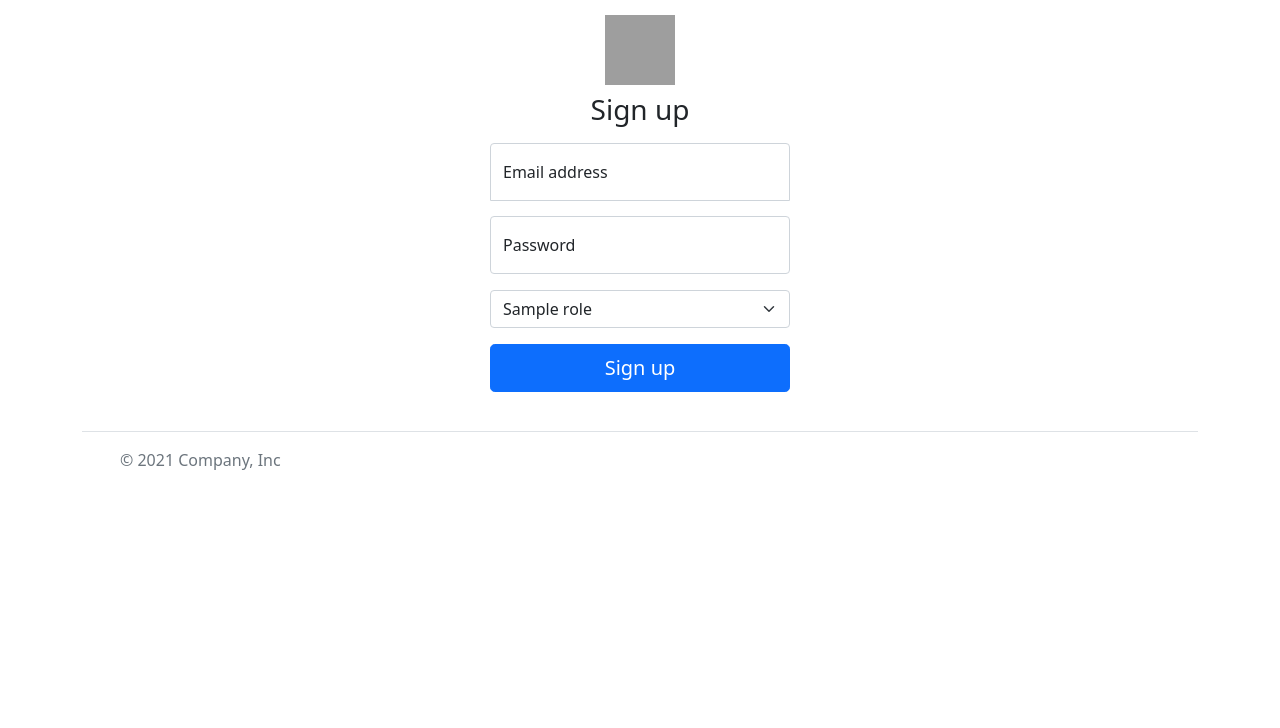
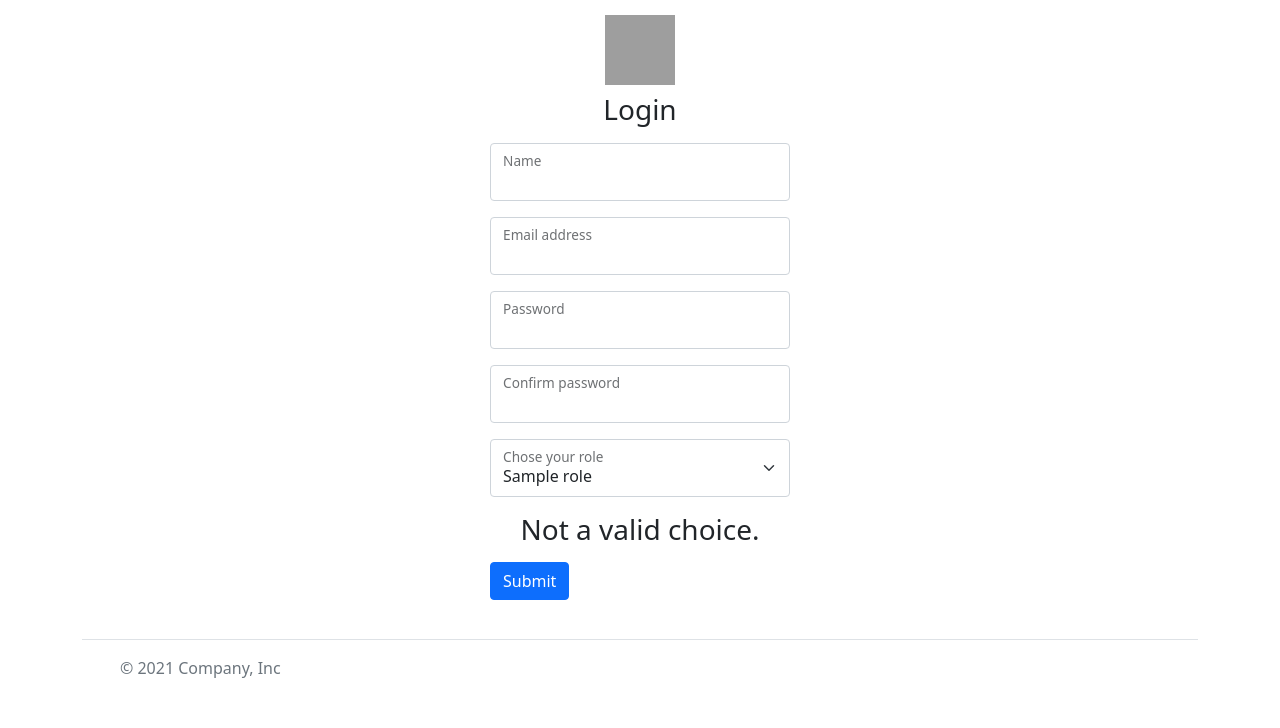
Before and after one commit to namesEnded/learning_platform, a Flask app: page /signup in a window 1280 px wide. Shown: the part 72-800 px from the top of the page. Run offline with Flask 2, Linux system fonts and the light colour scheme; tables that the repository leaves empty hold one stand-in row (values such as "Sample post"); some libraries are stand-ins or nearby versions; grey boxes are pictures that could not be loaded.

Commit message:
add: sign up function

```diff
--- a/app.py
+++ b/app.py
@@ -1,10 +1,12 @@
 import os
 import database
 from dotenv import load_dotenv
+
+import models
 from database import db
 from flask import Flask, render_template, url_for, request, redirect, flash, session, abort
 import commands
-from models import Course, Menu
+from models import Course, Menu, User
 from flask_migrate import Migrate
 from forms import LoginForm, SignupForm
 from werkzeug.security import generate_password_hash, check_password_hash
@@ -23,6 +25,7 @@ database.init_app(app)
 commands.start_app(app)
 migrate = Migrate(app, db)
 
+
 # menuItems = [{"name": "Main", "url": "/"},
 #              {"name": "About", "url": "/about"},
 #              {"name": "Create course", "url": "/create_course"},
@@ -35,7 +38,7 @@ def menu_items():
         if items:
             return items
     except:
-     print("!!! Error while getting menu items! !!!")
+        print("!!! Error while getting menu items! !!!")
     return []
 
 
@@ -132,13 +135,11 @@ def pageNotFound(error):
 def login():
     name = None
     form = LoginForm()
-
+    print(form.errors)
     if form.validate_on_submit():
+        print(form.email.data)
         name = form.email.data
         form.email.data = ""
-
-
-
 
     # # TODO: When tables with user login data appear - fix authorization
     # if 'userLogged' in session:
@@ -147,21 +148,56 @@ def login():
     #     session['userLogged'] = request.form['email']
     #     return redirect(url_for('profile', email=session['userLogged']))
 
-    return render_template('login.html', title="Authorization", menuItems=menu_items(),name=name, form=form)
+    return render_template('login.html', title="Authorization", menuItems=menu_items(), name=name, form=form)
 
 
 @app.route('/signup', methods=['POST', 'GET'])
 def signup():
-    # name = None
-    # form = LoginForm()
-    #
-    # if form.validate_on_submit():
-    #     name = form.email.data
-    #     form.email.data = ""
-    form = SignupForm()
-    return render_template('signup.html', title="Sign up", menuItems=menu_items(), form=form)
+    signup_form = SignupForm()
+    is_submitted = False
+    is_validate = False
+    is_successful = False
+    user_name = ''
+    signup_user = None
 
+    if signup_form.is_submitted():
+        is_submitted = True
 
+    if signup_form.validate():
+        is_validate = True
+
+    if not signup_form.errors:
+        signup_form_errors = "all is fine"
+    else:
+        signup_form_errors = signup_form.errors
+
+    print("Sign up form: submitted = {}, validate = {}.".format(is_submitted, is_validate))
+    print("Sign up form errors: {}".format(signup_form_errors))
+
+    if signup_form.validate_on_submit():
+        user = User.query.filter_by(e_mail=signup_form.email.data).first()
+        if user is None:
+            role = models.Role.query.get(signup_form.role_id.data.id)
+            password_hash = generate_password_hash(signup_form.password_hash.data, "sha256")
+            signup_user = User(name=signup_form.name.data, role=role, password_hash=password_hash,
+                               e_mail=signup_form.email.data)
+            user_name = signup_form.name.data
+            is_successful = True
+            db.session.add(signup_user)
+            db.session.commit()
+        signup_form.name.data = ''
+        signup_form.email.data = ''
+        signup_form.password_hash.data = ''
+        tmp_role = models.Role.query.get(1)
+
+        signup_form.role_id.data = tmp_role
+
+    #     user = User.query.filter_by(email=form.email.data).first()
+    #     if user is None:
+    #         user
+
+    return render_template('signup.html', title="Signup", menuItems=menu_items(), signup_form=signup_form,
+                           is_successful=is_successful, signup_user=signup_user)
 
 
 @app.route('/profile/<email>')
--- a/forms.py
+++ b/forms.py
@@ -2,7 +2,7 @@ import wtforms
 from models import Role
 from flask_wtf import FlaskForm
 from wtforms import StringField, SubmitField, PasswordField, BooleanField, SelectField
-from wtforms.validators import DataRequired, Length, Email, InputRequired
+from wtforms.validators import DataRequired, Length, Email, InputRequired, EqualTo
 from wtforms_sqlalchemy.fields import QuerySelectField;
 
 
@@ -12,12 +12,15 @@ class LoginForm(FlaskForm):
     remember = BooleanField("Remember me", default=False)
     submit = SubmitField("Login")
 
+
 def choice_query():
     return Role.query
 
+
 class SignupForm(FlaskForm):
-    name = StringField("Name: ", validators=[Email()])
+    name = StringField("Name: ", validators=[DataRequired()])
     email = StringField("Email: ", validators=[Email()])
-    password = PasswordField("Password: ", validators=[DataRequired(), Length(min=4, max=100)])
+    password_hash = PasswordField("Password: ", validators=[DataRequired(), EqualTo('password_hash2', message="Password must match!"), Length(min=4, max=100)])
+    password_hash2 = PasswordField("Confirm password: ", validators=[DataRequired(), Length(min=4, max=100)])
     role_id = QuerySelectField(query_factory=choice_query, allow_blank=False, get_label="name")
-    submit = SubmitField("Sign up")
+    submit = SubmitField("Submit")
--- a/templates/signup.html
+++ b/templates/signup.html
@@ -1,13 +1,34 @@
 {% extends 'base.html' %}
 
 {% block title %}
-ABOUT TITLE
+SIGN UP TITLE
 {% endblock %}
 
 {% block content %}
 {{ super() }}
+{% if is_successful %}
 
+<div class="video-background-holder">
+  <div class="video-background-overlay"></div>
+  <video playsinline="playsinline" autoplay="autoplay" muted="muted" loop="loop">
+        <source src="https://media.giphy.com/media/aWRWTF27ilPzy/giphy.mp4" type="video/mp4">
+    </video>
+  <div class="video-background-content container h-100">
+    <div class="d-flex h-100 text-center align-items-center">
+      <div class="w-100 text-white">
+        <h1 class="display-4">Hello, {{ signup_user.name}} </h1>
+        <p class="lead mb-0">Your email: {{ signup_user.e_mail }}, and your password is {{ signup_user.password_hash }}, oh thats is joke (¬‿¬ ) </p>
+        <p class="lead">Back to  <a href="{{ url_for('index')}}" class="text-white">
+                    <u>main page</u></a>
+        </p>
+      </div>
+    </div>
+  </div>
+</div>
+
+{% else %}
   <form action="/signup" method="POST" class="form-signin">
+      {{ signup_form.hidden_tag() }}
         <div class="container">
             <div class="row">
                 <div class="col-lg-12">
@@ -16,31 +37,36 @@ ABOUT TITLE
             </div>
         </div>
 
-        <h1 class="h3 mb-3 fw-normal text-center">Sign up</h1>
+        <h1 class="h3 mb-3 fw-normal text-center">Login</h1>
 
         <div class="form-floating mb-3">
-            <input type="email" name="email" class="form-control" id="email" placeholder="name@example.com">
+            {{signup_form.name(class="form-control")}}
+            <label>Name</label>
+        </div>
+
+        <div class="form-floating mb-3">
+            {{signup_form.email(class="form-control")}}
             <label>Email address</label>
         </div>
 
         <div class="form-floating mb-3">
-            <input type="password" name="password"  class="form-control" id="password" placeholder="Password">
+            {{signup_form.password_hash(class="form-control")}}
             <label>Password</label>
         </div>
 
+        <div class="form-floating mb-3">
+            {{signup_form.password_hash2(class="form-control")}}
+            <label>Confirm password</label>
+        </div>
 
-        {{ form.role_id(class="form-select mb-3") }}
-            {% for error in form.role_id.errors  %}
+        <div class="form-floating mb-3">
+        {{ signup_form.role_id(class="form-select mb-3") }}
+            {% for error in signup_form.role_id.errors  %}
                  <h1 class="h3 mb-3 fw-normal text-center">{{ error }}</h1>
             {% endfor %}
-
-        <!--<select class="form-select mb-3" aria-label="Default select example">
-            <option selected>Open this select menu</option>
-            <option value="1">One</option>
-            <option value="2">Two</option>
-            <option value="3">Three</option>
-        </select>
--->
-        <button class="w-100 btn btn-lg btn-primary" type="submit">Sign up</button>
+          <label>Chose your role</label>
+        </div>
+        {{signup_form.submit(class="btn btn-primary")}}
   </form>
+{% endif %}
 {% endblock %}
```
Also changed, not shown: models.py (+15 -6 lines).
